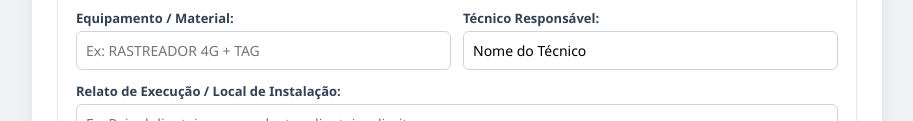
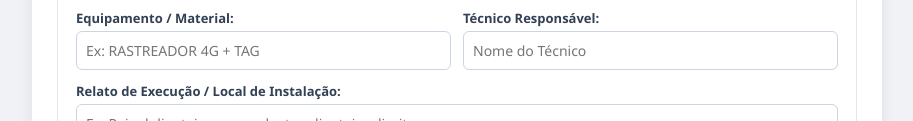
Before and after one commit to costasmart/serviceorder, a plain HTML site: page index.html in a window 1280 px wide. Shown: the part 587-708 px from the top of the page, without its empty margins (183-1096 px from the left). Drawn offline with nearby package versions, Linux system fonts and the light colour scheme.

Commit message:
update
update

```diff
--- a/index.html
+++ b/index.html
@@ -88,7 +88,7 @@
           </div>
           <div class="form-group">
             <label for="tecnico-nome">Técnico Responsável:</label>
-            <input type="text" id="tecnico-nome" value="Nome do Técnico">
+            <input type="text" id="tecnico-nome" placeholder="Nome do Técnico">
           </div>
           <div class="form-group span-2">
             <label for="relato-execucao">Relato de Execução / Local de Instalação:</label>
```
